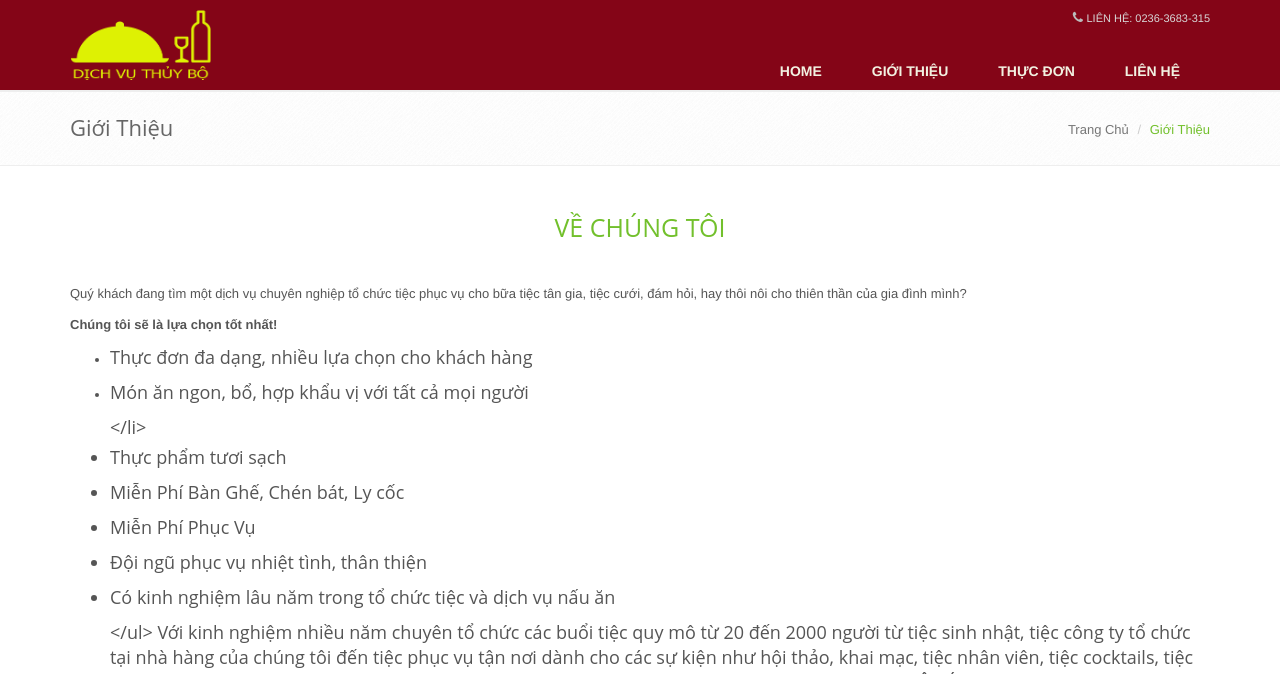
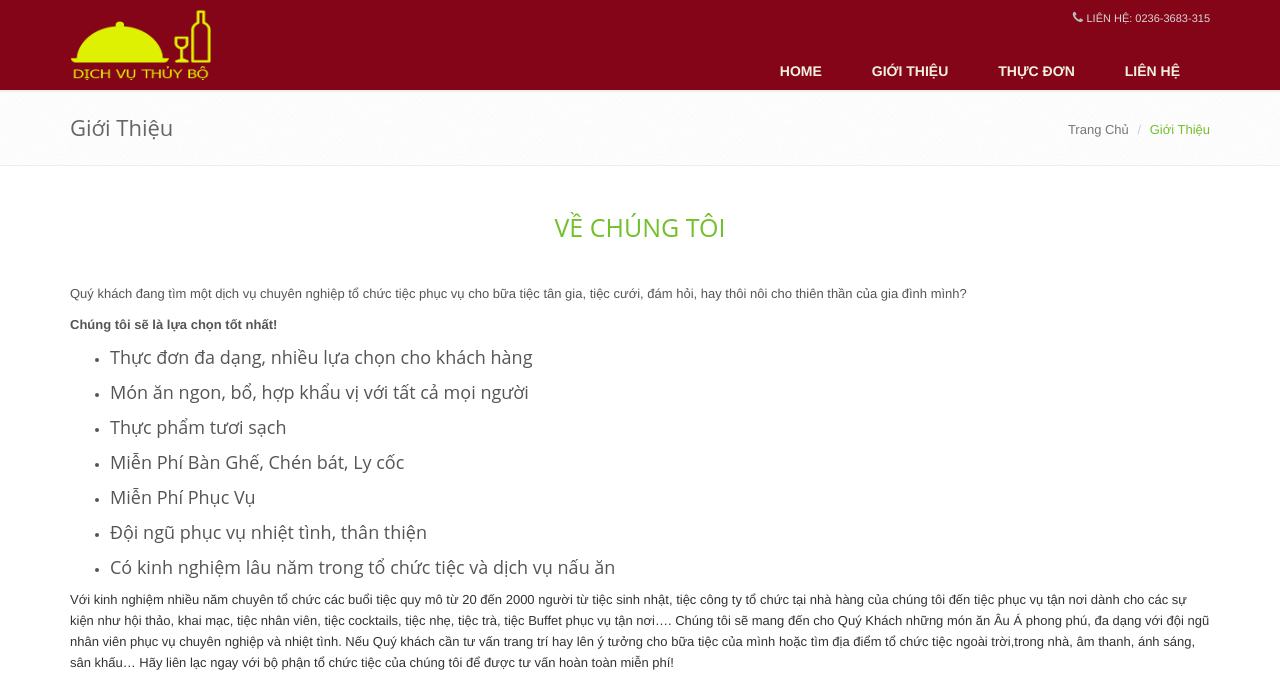
Before and after one commit to nguyenpc/thuybodanang, a Jekyll site: the page built from about_us.md, in a window 1280 px wide and 1400 px high, cut to the strip 0-674 px from the top of the window. Built offline with Jekyll 4.4.1, drawn with Linux system fonts in a browser that asks for light colours; some of the changed text lies outside the part shown.

Commit message:
Update about_us.md

```diff
--- a/about_us.md
+++ b/about_us.md
@@ -22,7 +22,7 @@
   <p><strong>Chúng tôi sẽ là lựa chọn tốt nhất!</strong> </p>
   <ul>
   <li><h4>Thực đơn đa dạng, nhiều lựa chọn cho khách hàng</h4></li>
-  <li><h4>Món ăn ngon, bổ, hợp khẩu vị với tất cả mọi người<h4></li>
+  <li><h4>Món ăn ngon, bổ, hợp khẩu vị với tất cả mọi người</h4></li>
   <li><h4>Thực phẩm tươi sạch</h4></li>
   <li><h4>Miễn Phí Bàn Ghế, Chén bát, Ly cốc</h4></li>
   <li><h4>Miễn Phí Phục Vụ</h4></li>
```
